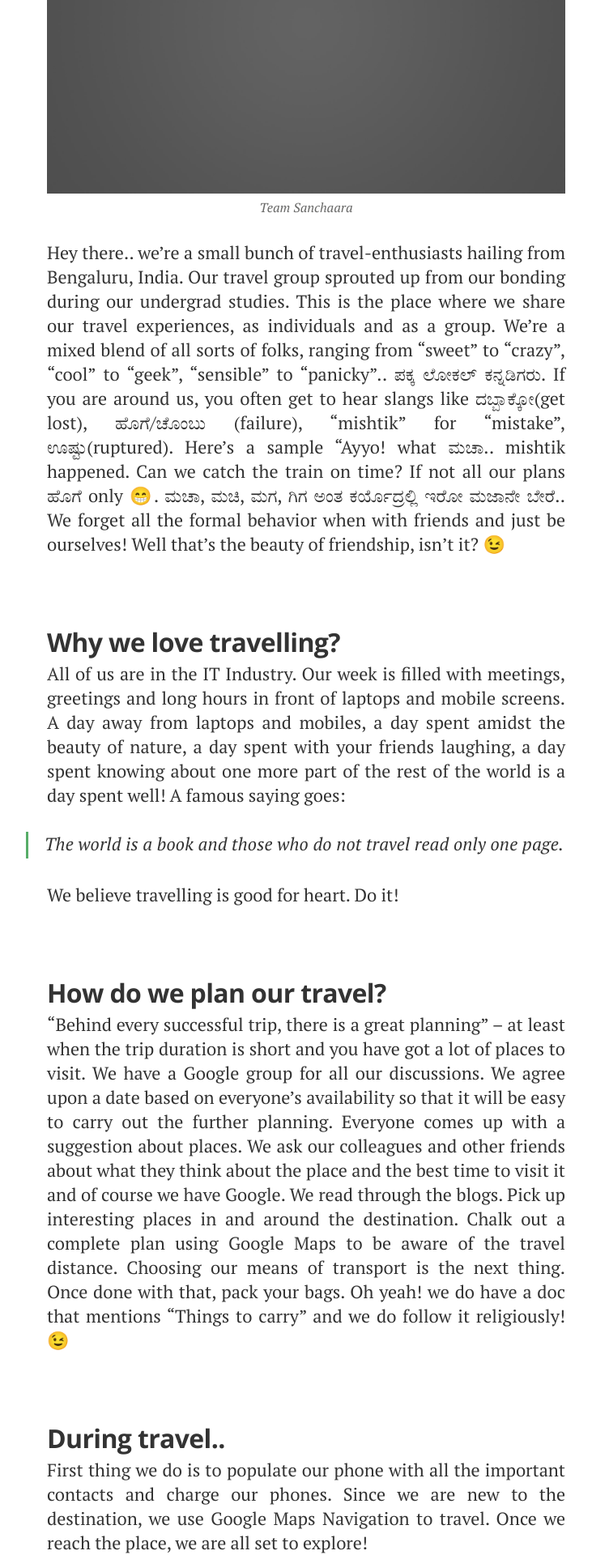
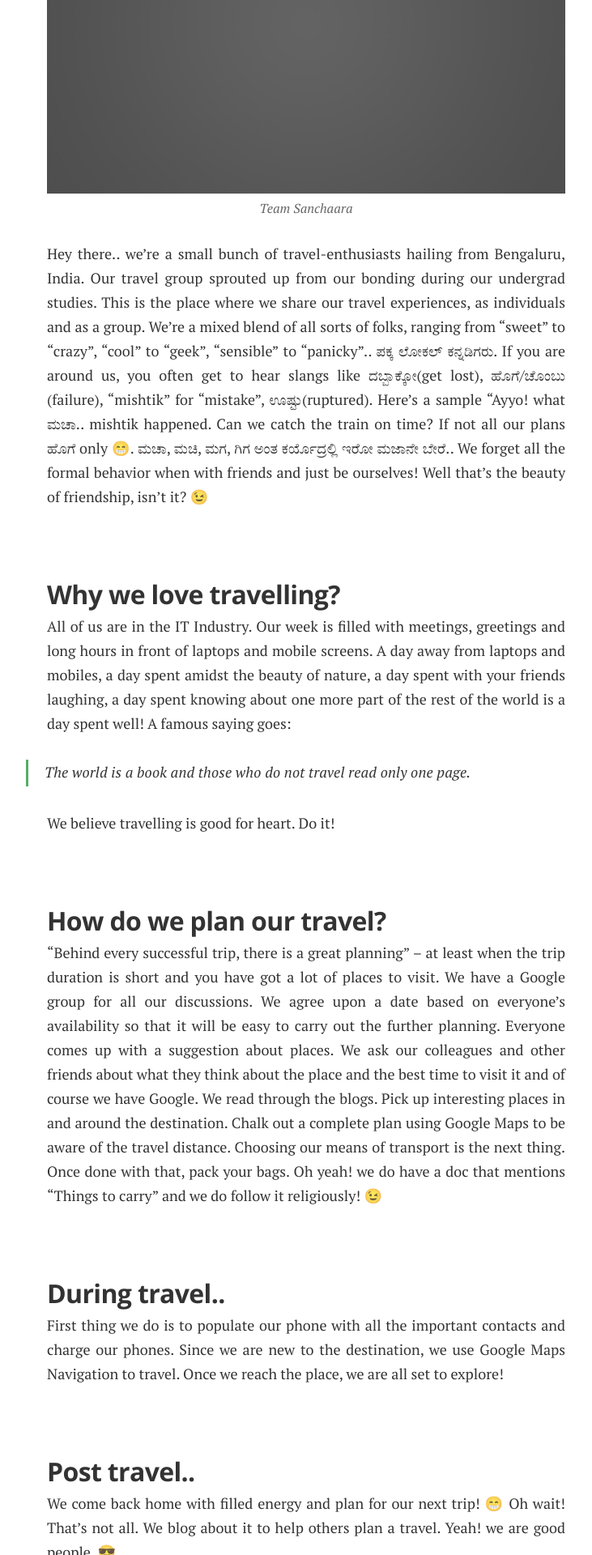
Before and after one commit to sandeepraju/sanchaara.in, a Jekyll site: the page built from about.md, in a window 1280 px wide. Shown: the part 449-2369 px from the top of the page at 81% size, without its empty margins (262-993 px from the left). Built offline with Jekyll 4.4.1, drawn with Linux system fonts in a browser that asks for light colours; nearby versions of some CDN libraries; emoji names are drawn with the system emoji font; some web fonts are replaced.

Commit message:
fixes font and color

```diff
--- a/css/main.sass
+++ b/css/main.sass
@@ -408,11 +408,11 @@ body
     p
       font-weight: 400
       font-style: normal
-      font-size: 22px
+      font-size: 18px
       line-height: 30px
       margin: 0
       padding-bottom: 30px
-      color: #333
+      color: rgba(0, 0, 0, 0.8)
       -webkit-hyphens: auto
       -moz-hyphens: auto
       hyphens: auto
```
